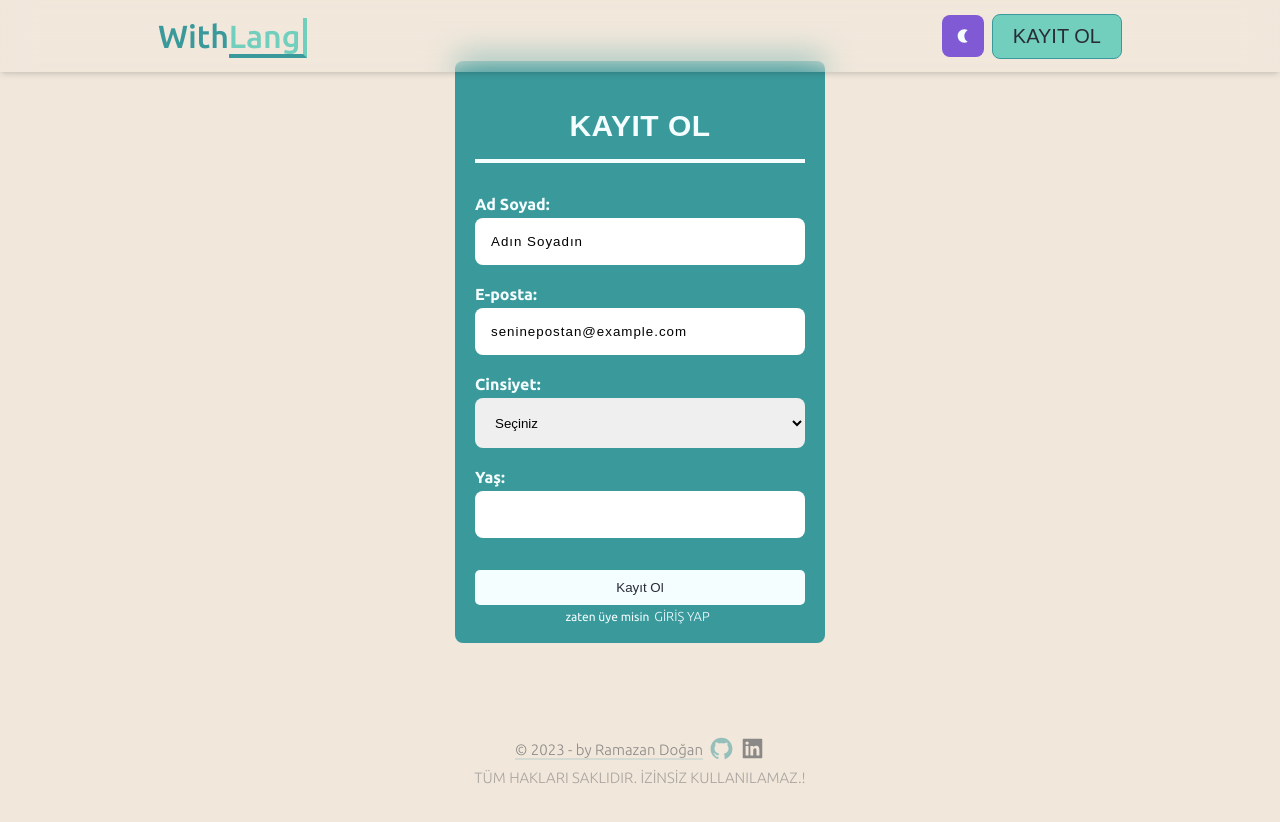
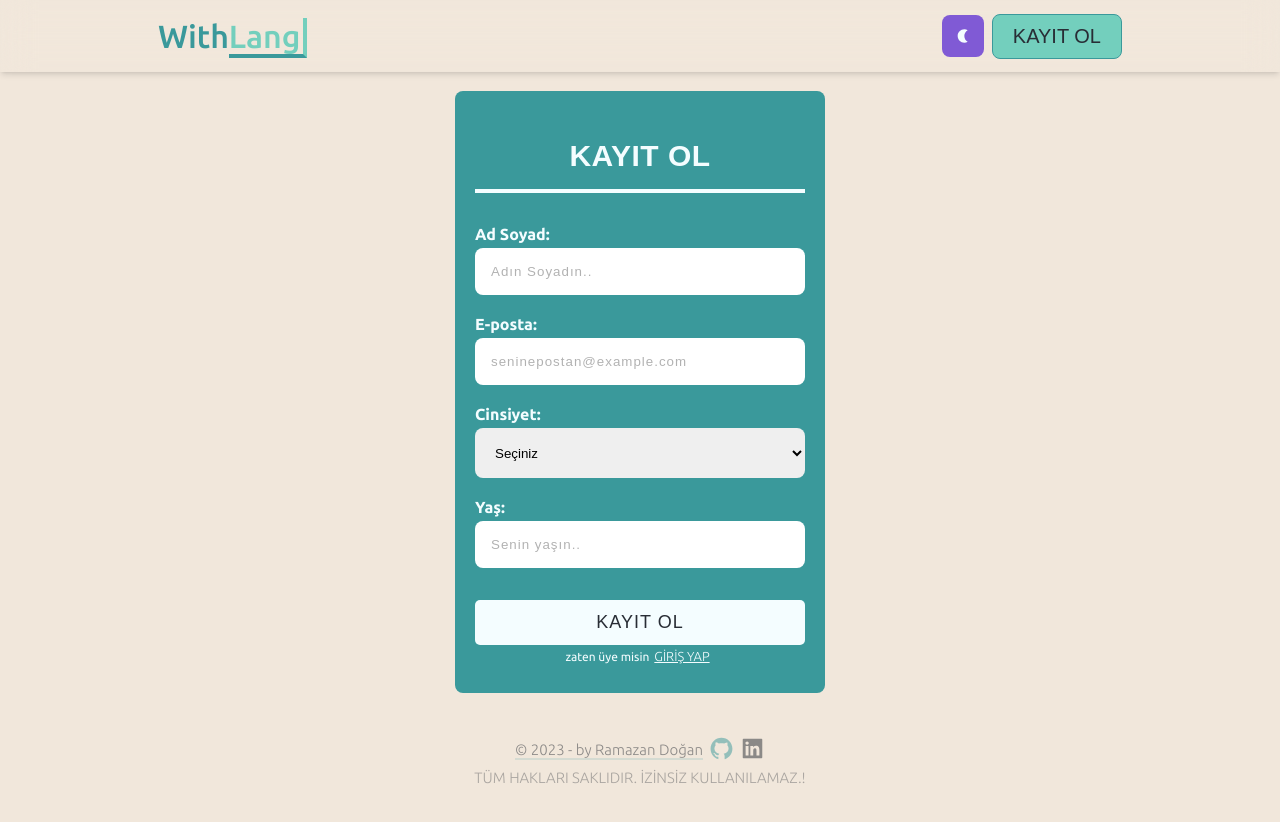
Before and after one commit to ramazandogna/with-lang, a React (Create React App) app: page /signup in a window 1280 px wide. Built offline with nearby package versions, Linux system fonts and the light colour scheme.

Commit message:
Little changes

```diff
--- a/src/Assets/Styles/main.css
+++ b/src/Assets/Styles/main.css
@@ -23,6 +23,7 @@
 
 .games-heading-container h3 {
    font-family: 'Lucida Sans', 'Lucida Sans Regular', 'Lucida Grande';
+   margin-left: 0.4rem;
 }
 
 .games-items-list {
@@ -31,6 +32,7 @@
    justify-content: space-between;
    gap: 0.5rem;
    margin-top: 1rem;
+   font-size: 25px;
 }
 
 .games-item-1 {
@@ -49,6 +51,7 @@
 .games-item-1:hover {
    box-shadow: inset 0 0 0 4px white;
    transform: scale(1.04);
+   font-size: 32px;
 }
 
 .games-item-2 {
@@ -67,6 +70,7 @@
 .games-item-2:hover {
    box-shadow: inset 0 0 0 4px white;
    transform: scale(1.04);
+   font-size: 32px;
 }
 
 .games-item-3 {
@@ -85,6 +89,7 @@
 .games-item-3:hover {
    box-shadow: inset 0 0 0 4px white;
    transform: scale(1.04);
+   font-size: 32px;
 }
 
 .games-item-4 {
@@ -103,6 +108,7 @@
 .games-item-4:hover {
    box-shadow: inset 0 0 0 4px white;
    transform: scale(1.04);
+   font-size: 32px;
 }
 
 @media screen and (max-width: 960px) {
@@ -111,15 +117,15 @@
    }
 
    .games-item-1 {
-      width: 95%;
+      width: 100%;
    }
    .games-item-2 {
-      width: 95%;
+      width: 100%;
    }
    .games-item-3 {
-      width: 95%;
+      width: 100%;
    }
    .games-item-4 {
-      width: 95%;
+      width: 100%;
    }
 }
--- a/src/Assets/Styles/sign.css
+++ b/src/Assets/Styles/sign.css
@@ -13,8 +13,8 @@
 
 .registration-form {
    width: 370px;
-   margin: 0 auto;
-   padding: 20px;
+   margin: 5rem auto 0 auto;
+   padding: 20px 20px 30px 20px;
    background-color: var(--first-color);
    border-radius: 0.5rem;
 }
@@ -22,6 +22,7 @@
 input::placeholder {
    color: #000;
    letter-spacing: 1px;
+   opacity: 0.3;
 }
 
 .registration-form-h2 {
@@ -63,13 +64,16 @@ select {
    display: block;
    margin-top: 2rem;
    width: 100%;
-   padding: 10px;
+   padding: 12px 8px;
    background-color: var(--light-color);
    color: #fff;
    border: none;
    border-radius: 5px;
    cursor: pointer;
    color: var(--dark-color);
+   font-size: 18px;
+   letter-spacing: 1px;
+   text-transform: uppercase;
 }
 
 .submit-button:hover {
@@ -93,9 +97,9 @@ select {
    font-size: 13px;
    padding: 0 5px;
    border-radius: 0.5rem;
+   text-decoration: underline;
 }
 
 .zaten-uye:hover .zaten-uye-link {
-   transform: scale(1.7);
-   background-color: var(--dark-color);
+   transform: scale(1.25);
 }
--- a/src/Components/Form.js
+++ b/src/Components/Form.js
@@ -36,7 +36,7 @@ function RegistrationForm() {
                type="text"
                id="fullName"
                value={fullName}
-               placeholder="Adın Soyadın"
+               placeholder="Adın Soyadın.."
                onChange={(e) => setFullName(e.target.value)}
                required
             />
@@ -71,7 +71,7 @@ function RegistrationForm() {
                type="number"
                id="age"
                value={age}
-               placeholder=""
+               placeholder="Senin yaşın.."
                onChange={(e) => setAge(e.target.value)}
                required
             />
--- a/src/Pages/Main.jsx
+++ b/src/Pages/Main.jsx
@@ -19,10 +19,10 @@ function Main() {
             </div>
 
             <ul className="games-items-list">
-               <li className="games-item-1">1</li>
-               <li className="games-item-2">2</li>
-               <li className="games-item-3">3</li>
-               <li className="games-item-4">4</li>
+               <li className="games-item-1">Hızlı Quiz</li>
+               <li className="games-item-2">Eş Anlamlı Kelimeler</li>
+               <li className="games-item-3">Zıt Anlamlı Kelimeler</li>
+               <li className="games-item-4">İnteraktif Öğrenme</li>
             </ul>
          </div>
       </div>
```
